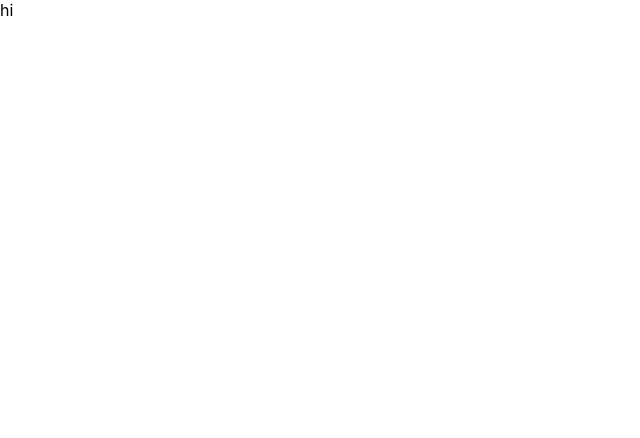
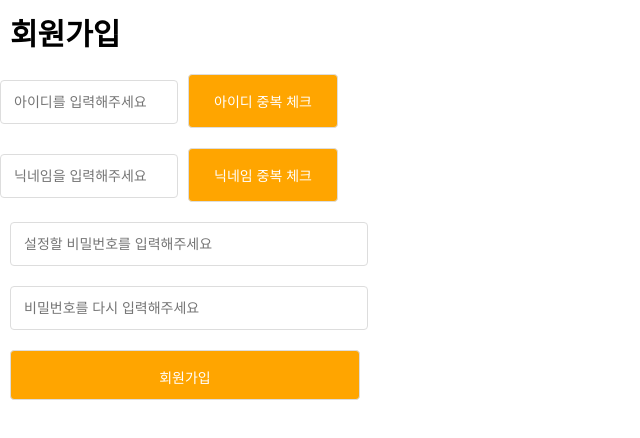
Before and after one commit to blueprint-12/carrot-market-clone, a React (Create React App) app: page /signup in a window 1280 px wide. Shown: the top 438 px of the page, without its empty margins (0-640 px from the left). Built offline with nearby package versions, Linux system fonts and the light colour scheme.

Commit message:
컴포넌트명 수정하기 + 로그인, 회원가입 뷰 완성

```diff
--- a/src/pages/DetailPage.js
+++ b/src/pages/DetailPage.js
@@ -1,7 +1,7 @@
 import React from "react";
 
-const Detail = () => {
+const DetailPage = () => {
   return <div></div>;
 };
 
-export default Detail;
+export default DetailPage;
--- a/src/pages/LoginPage.js
+++ b/src/pages/LoginPage.js
@@ -1,12 +1,72 @@
 import React from "react";
-import Test from "../components/test";
-
-const Login = () => {
+import styled from "styled-components";
+import { useNavigate } from "react-router-dom";
+const LoginPage = () => {
+  const navigate = useNavigate();
   return (
-    <div>
-      <Test />
-    </div>
+    <>
+      <Text>로그인</Text>
+      <Input type="text" placeholder="아이디를 입력해주세요" />
+      <br />
+      <Input type="text" placeholder="비밀번호를 입력해주세요" />
+      <br />
+      <Button>로그인</Button>
+      <Button2
+        onClick={() => {
+          navigate("/signup");
+        }}
+      >
+        회원가입
+      </Button2>
+    </>
   );
 };
-
-export default Login;
+const Text = styled.div`
+  font-size: 30px;
+  font-weight: bold;
+  padding: 10px;
+`;
+const Input = styled.input`
+  width: 330px;
+  padding: 13px;
+  margin: 10px;
+  border: 1px solid #ddd;
+  border-radius: 4px;
+  font-size: 14px;
+`;
+const Button = styled.button`
+  width: 150px;
+  height: 50px;
+  padding: 16px;
+  justify-content: center;
+  text-align: center;
+  margin: 10px;
+  color: white;
+  background-color: orange;
+  border: 1px solid #ddd;
+  border-radius: 4px;
+  font-size: 14px;
+  :hover {
+    cursor: pointer;
+    background: #ccc;
+    transition: 0.5s ease;
+  }
+`;
+const Button2 = styled.button`
+  width: 150px;
+  height: 50px;
+  padding: 16px;
+  justify-content: center;
+  text-align: center;
+  margin: 10px;
+  border: 1px solid #ddd;
+  border-radius: 4px;
+  font-size: 14px;
+  color: orange;
+  :hover {
+    cursor: pointer;
+    background: #ccc;
+    transition: 0.5s ease;
+  }
+`;
+export default LoginPage;
--- a/src/pages/MainPage.js
+++ b/src/pages/MainPage.js
@@ -23,7 +23,7 @@ import AddIcon from "@mui/icons-material/Add";
 
 import PostList from "../components/PostList";
 
-const Main = () => {
+const MainPage = () => {
   const navigate = useNavigate();
   const dispatch = useDispatch();
 
@@ -72,7 +72,7 @@ const Main = () => {
             right: "10%",
           }}
           onClick={() => {
-            navigate("/wirte");
+            navigate("/write");
           }}
         >
           <AddIcon />
@@ -86,4 +86,4 @@ const Main = () => {
 const Div = styled.div`
   max-width: 720px;
 `;
-export default Main;
+export default MainPage;
--- a/src/pages/PostEdit.js
+++ /dev/null
@@ -1,6 +0,0 @@
-import React from "react";
-const PostEdit = () => {
-  return <div></div>;
-};
-
-export default PostEdit;
--- a/src/pages/PostEditPage.js
+++ b/src/pages/PostEditPage.js
@@ -1,7 +1,7 @@
 import React from "react";
 
-const PostEdit = () => {
+const PostEditPage = () => {
   return <div></div>;
 };
 
-export default PostEdit;
+export default PostEditPage;
--- a/src/pages/PostWritePage.js
+++ b/src/pages/PostWritePage.js
@@ -1,7 +1,7 @@
 import React from "react";
 import styled from "styled-components";
 
-const PostWrite = () => {
+const PostWritePage = () => {
   return (
     <WriteForm>
       <Nav>
@@ -127,4 +127,4 @@ const Hr = styled.hr`
   color: lightgray;
 `;
 
-export default PostWrite;
+export default PostWritePage;
--- a/src/pages/SignUpPage.js
+++ b/src/pages/SignUpPage.js
@@ -1,9 +1,83 @@
 import React from "react";
-
-const SignUp = () => {
-  return <div>hi</div>
-
-
+import styled from "styled-components";
+const SignUpPage = () => {
+  return (
+    <>
+      <Text>회원가입</Text>
+      <Grid>
+        <Input type="text" placeholder="아이디를 입력해주세요" />
+        <Button>아이디 중복 체크</Button>
+        <br />
+        <Input type="text" placeholder="닉네임을 입력해주세요" />
+        <Button>닉네임 중복 체크</Button>
+        <br />
+        <Input2 type="text" placeholder="설정할 비밀번호를 입력해주세요" />
+        <br />
+        <Input2 type="text" placeholder="비밀번호를 다시 입력해주세요" />
+        <br />
+        <Button2>회원가입</Button2>
+      </Grid>
+    </>
+  );
 };
-
-export default SignUp;
+const Grid = styled.div`
+  height: 20px;
+`;
+const Text = styled.div`
+  font-size: 30px;
+  font-weight: bold;
+  padding: 10px;
+`;
+const Input = styled.input`
+  width: 150px;
+  padding: 13px;
+  border: 1px solid #ddd;
+  border-radius: 4px;
+  font-size: 14px;
+`;
+const Button = styled.button`
+  width: 150px;
+  /* height: 45px; */
+  border: 1px solid #ddd;
+  border-radius: 4px;
+  font-size: 14px;
+  background-color: orange;
+  color: white;
+  padding: 16px;
+  justify-content: center;
+  text-align: center;
+  align-items: center;
+  margin: 10px;
+  :hover {
+    cursor: pointer;
+    background: #ccc;
+    transition: 0.5s ease;
+  }
+`;
+const Input2 = styled.input`
+  width: 330px;
+  padding: 13px;
+  margin: 10px;
+  border: 1px solid #ddd;
+  border-radius: 4px;
+  font-size: 14px;
+`;
+const Button2 = styled.button`
+  width: 350px;
+  height: 50px;
+  border: 1px solid #ddd;
+  border-radius: 4px;
+  font-size: 14px;
+  background-color: orange;
+  color: white;
+  padding: 16px;
+  justify-content: center;
+  align-items: center;
+  margin: 10px;
+  :hover {
+    cursor: pointer;
+    background: #ccc;
+    transition: 0.5s ease;
+  }
+`;
+export default SignUpPage;
--- a/src/pages/postedit.js
+++ /dev/null
@@ -1,6 +0,0 @@
-import React from "react";
-const PostEdit = () => {
-  return <div></div>;
-};
-
-export default PostEdit;
--- a/src/shared/App.js
+++ b/src/shared/App.js
@@ -12,8 +12,8 @@ import PostEditPage from "../pages/PostEditPage";
 import PostWritePage from "../pages/PostWritePage";
 import SignUpPage from "../pages/SignUpPage";
 
-import { useSelector } from "react-redux";
-import { useDispatch } from "react-redux";
+import { useSelector, useDispatch } from "react-redux";
+
 // import { actionCreators as userActions } from "../redux/modules/user";
 // import { actionCreators as postActions } from "../redux/modules/post";
 import { useEffect } from "react";
```
